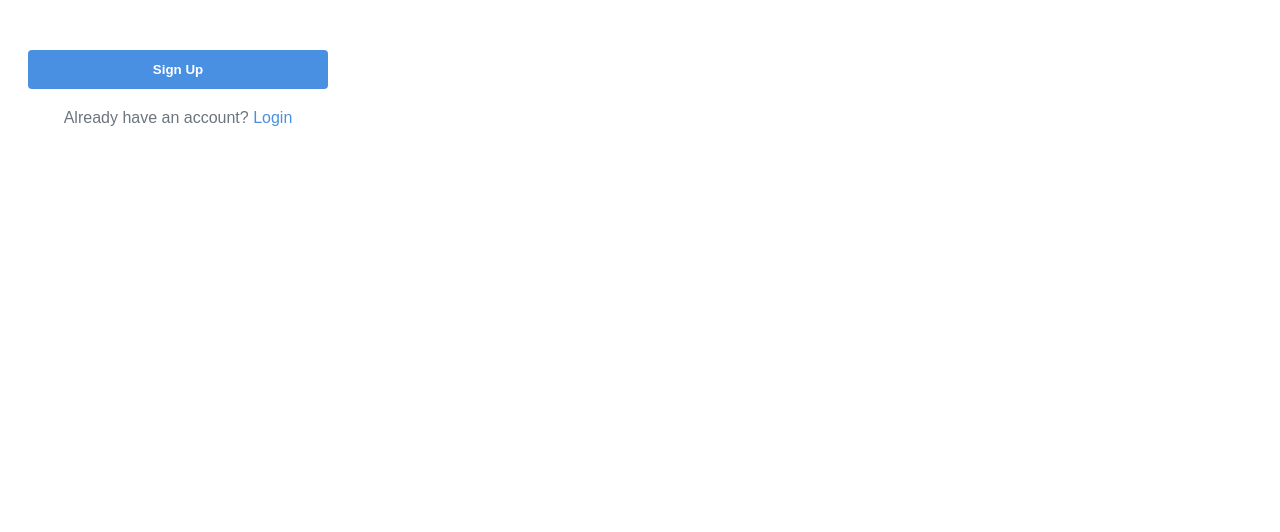
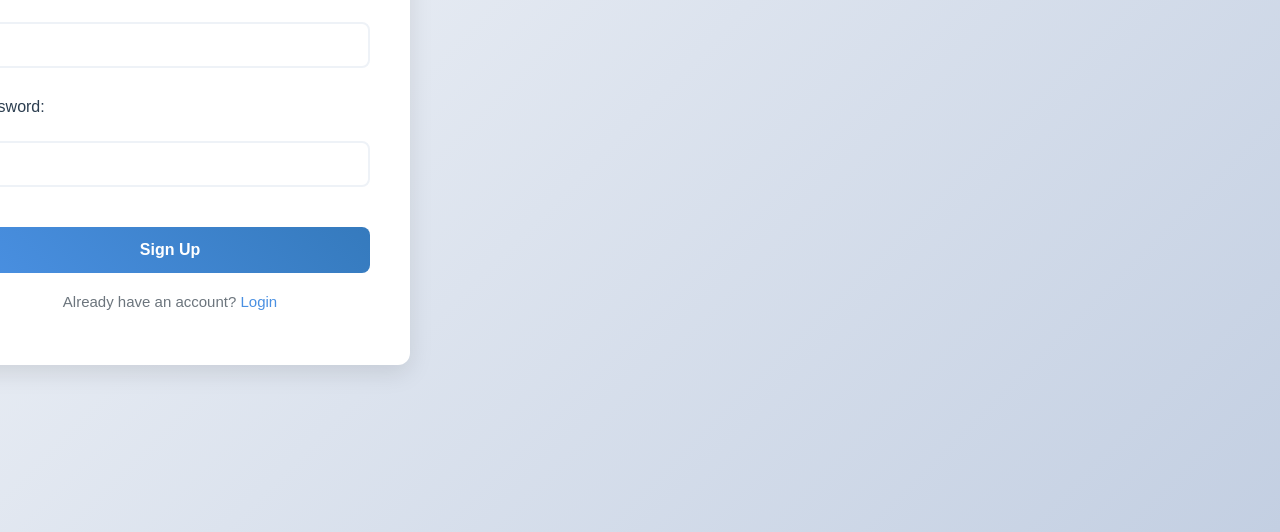
Before and after one commit to Thoran37/AutomaticFormFiIler, a browser extension: page form-filler/frontend/signup.html in a window 1280 px wide. Shown: the part 308-840 px from the top of the page. Before the commit the page ends 800 px from the top, so only its background shows below. Drawn offline with Linux system fonts and the light colour scheme; files that its build step writes are made by us from their sources.

Commit message:
website for extension

```diff
--- a/form-filler/extension/background.js
+++ b/form-filler/extension/background.js
@@ -69,3 +69,8 @@ function findValueInStoredData(field, data) {
   // and find matching values for the requested field
   return null;
 }
+
+chrome.action.onClicked.addListener((tab) => {
+    const loginUrl = 'http://localhost:8000/login.html';
+    chrome.tabs.create({ url: loginUrl });
+});
--- a/form-filler/frontend/signup.html
+++ b/form-filler/frontend/signup.html
@@ -3,23 +3,23 @@
   <head>
     <meta charset="UTF-8" />
     <meta name="viewport" content="width=device-width, initial-scale=1.0" />
-    <link rel="stylesheet" href="styles.css">
+    <link rel="stylesheet" href="styles.css" />
     <title>Sign Up</title>
   </head>
   <body>
+    <div class="signup-container">
       <h1>Sign Up</h1>
       <form id="signupForm">
         <label for="username">Username:</label>
-      <input type="text" id="username" required /><br />
+        <input type="text" id="username" required />
 
         <label for="password">Password:</label>
-      <input type="password" id="password" required /><br />
+        <input type="password" id="password" required />
 
         <button type="submit">Sign Up</button>
       </form>
       <p>Already have an account? <a href="login.html">Login</a></p>
-
-    <!-- Link to external JavaScript -->
+    </div>
     <script src="signup.js"></script>
   </body>
 </html>
--- a/form-filler/extension/styles.css
+++ b/form-filler/frontend/styles.css
@@ -889,3 +889,102 @@ p a:hover {
     transform: translateY(-1px);
     box-shadow: 0 2px 4px rgba(74,144,226,0.2);
 }
+
+/* Full webpage login/signup styles */
+body {
+    min-height: 100vh;
+    margin: 0;
+    display: flex;
+    flex-direction: column;
+    align-items: center;
+    justify-content: center;
+    background: linear-gradient(135deg, #f5f7fa 0%, #c3cfe2 100%);
+    font-family: Arial, sans-serif;
+}
+
+.login-container, .signup-container {
+    width: 400px;
+    padding: 40px;
+    background: white;
+    border-radius: 12px;
+    box-shadow: 0 8px 24px rgba(0,0,0,0.1);
+}
+
+h1 {
+    color: #2c3e50;
+    font-size: 28px;
+    text-align: center;
+    margin-bottom: 30px;
+}
+
+#loginForm, #signupForm {
+    display: flex;
+    flex-direction: column;
+    gap: 20px;
+}
+
+#loginForm label, #signupForm label {
+    color: #2c3e50;
+    font-weight: 500;
+    font-size: 16px;
+}
+
+#loginForm input, #signupForm input {
+    width: 100%;
+    padding: 12px;
+    border: 2px solid #eef2f7;
+    border-radius: 8px;
+    font-size: 16px;
+    transition: all 0.3s ease;
+}
+
+#loginForm input:focus, #signupForm input:focus {
+    border-color: #4a90e2;
+    outline: none;
+    box-shadow: 0 0 0 3px rgba(74,144,226,0.1);
+}
+
+#loginForm button, #signupForm button {
+    background: linear-gradient(45deg, #4a90e2, #357abd);
+    color: white;
+    padding: 14px;
+    border: none;
+    border-radius: 8px;
+    font-size: 16px;
+    font-weight: 600;
+    cursor: pointer;
+    transition: all 0.3s ease;
+    margin-top: 10px;
+}
+
+#loginForm button:hover, #signupForm button:hover {
+    background: linear-gradient(45deg, #357abd, #2d6da3);
+    transform: translateY(-2px);
+    box-shadow: 0 4px 12px rgba(74,144,226,0.2);
+}
+
+p {
+    text-align: center;
+    color: #6c757d;
+    margin-top: 20px;
+    font-size: 15px;
+}
+
+p a {
+    color: #4a90e2;
+    text-decoration: none;
+    font-weight: 500;
+}
+
+p a:hover {
+    text-decoration: underline;
+}
+
+/* Responsive design */
+@media (max-width: 480px) {
+    .login-container, .signup-container {
+        width: 90%;
+        padding: 20px;
+        margin: 20px;
+    }
+}
```
Also changed, not shown: form-filler/frontend/login.html (+4 -5 lines), form-filler/extension/manifest.json. Lines whose indentation alone changed are shown as unchanged.
